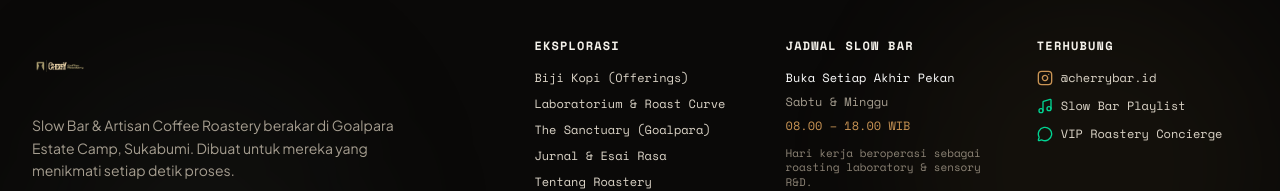
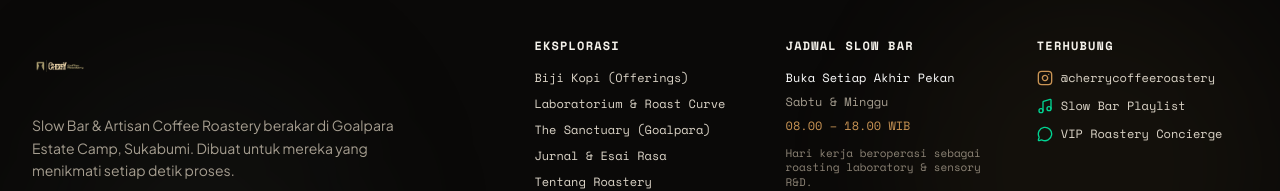
Before and after one commit to hallogroup-hq/cherry-coffee-roastery, a Next.js app: page /about in a window 1280 px wide. Shown: the part 2389-2580 px from the top of the page. Built offline with nearby package versions, Linux system fonts and the light colour scheme.

Commit message:
chore: update official Instagram link to @cherrycoffeeroastery

```diff
--- a/src/app/journal/[slug]/page.tsx
+++ b/src/app/journal/[slug]/page.tsx
@@ -70,7 +70,7 @@
       {/* Article Content / Reading Flow */}
       <article className="prose prose-invert max-w-none space-y-6 text-base sm:text-lg font-sans text-[#DCD5C8] leading-relaxed">
         {paragraphs.map((p, idx) => {
-          // Check if paragraph is an authentic quote from @cherrybar.id
+          // Check if paragraph is an authentic quote from @cherrycoffeeroastery
           if (
             p.includes("Ditengah segala yang serba cepat") ||
             p.includes("Mendinginkan pikiran") ||
@@ -105,12 +105,12 @@
         </Link>
 
         <a
-          href="https://instagram.com/cherrybar.id"
+          href="https://www.instagram.com/cherrycoffeeroastery"
           target="_blank"
           rel="noopener noreferrer"
           className="text-xs font-mono-data text-[#C99454] hover:underline"
         >
-          Ikuti Cerita Lainnya di Instagram @cherrybar.id
+          Ikuti Cerita Lainnya di Instagram @cherrycoffeeroastery
         </a>
       </div>
     </div>
--- a/src/app/page.tsx
+++ b/src/app/page.tsx
@@ -28,7 +28,7 @@
       {/* 1. EDITORIAL ATELIER HERO (Tactile Macro Photography & Optical Loupe) */}
       <EditorialHero />
 
-      {/* 2. THE LITERARY MANIFESTO (@cherrybar.id Slow Living Philosophy) */}
+      {/* 2. THE LITERARY MANIFESTO (@cherrycoffeeroastery Slow Living Philosophy) */}
       <EditorialManifesto />
 
       {/* 3. THE ROASTER'S ARCHIVAL LEDGER (Curated Specialty Coffee Offerings) */}
--- a/src/app/sanctuary/page.tsx
+++ b/src/app/sanctuary/page.tsx
@@ -131,13 +131,13 @@
 
           <div className="flex items-center space-x-4">
             <a
-              href="https://instagram.com/cherrybar.id"
+              href="https://www.instagram.com/cherrycoffeeroastery"
               target="_blank"
               rel="noopener noreferrer"
               className="inline-flex items-center space-x-2 text-xs font-mono-data text-[#C99454] hover:text-white transition-colors"
             >
               <InstagramIcon className="w-4 h-4" />
-              <span>@cherrybar.id</span>
+              <span>@cherrycoffeeroastery</span>
             </a>
 
             <a
--- a/src/components/atelier/EditorialManifesto.tsx
+++ b/src/components/atelier/EditorialManifesto.tsx
@@ -14,7 +14,7 @@
           <span>·</span>
           <span>FILOSOFI MENYEDUH PERLAHAN</span>
           <span>·</span>
-          <span>@CHERRYBAR.ID</span>
+          <span>@CHERRYCOFFEEROASTERY</span>
         </div>
 
         {/* Primary Literary Quote Spread */}
@@ -44,13 +44,13 @@
           <div className="pt-2 flex items-center justify-between text-xs font-mono-data text-[#8C8375]">
             <span>Goalpara Estate Camp, Sukabumi</span>
             <a
-              href="https://instagram.com/cherrybar.id"
+              href="https://www.instagram.com/cherrycoffeeroastery"
               target="_blank"
               rel="noopener noreferrer"
               className="text-[#C99454] hover:text-white flex items-center space-x-1.5 transition-colors"
             >
               <InstagramIcon className="w-3.5 h-3.5" />
-              <span>@cherrybar.id</span>
+              <span>@cherrycoffeeroastery</span>
             </a>
           </div>
         </div>
--- a/src/components/atelier/MountainDispatch.tsx
+++ b/src/components/atelier/MountainDispatch.tsx
@@ -161,13 +161,13 @@
             </a>
 
             <a
-              href="https://instagram.com/cherrybar.id"
+              href="https://www.instagram.com/cherrycoffeeroastery"
               target="_blank"
               rel="noopener noreferrer"
               className="px-5 py-3 border border-white/15 hover:border-white/40 text-[#DCD5C8] font-mono-data text-xs uppercase tracking-wider transition-all flex items-center space-x-2"
             >
               <InstagramIcon className="w-3.5 h-3.5 text-[#C99454]" />
-              <span>Ikuti di @cherrybar.id</span>
+              <span>Ikuti di @cherrycoffeeroastery</span>
             </a>
           </div>
         </div>
--- a/src/components/navigation/Footer.tsx
+++ b/src/components/navigation/Footer.tsx
@@ -94,13 +94,13 @@
             <ul className="space-y-3 text-xs font-mono-data">
               <li>
                 <a
-                  href="https://instagram.com/cherrybar.id"
+                  href="https://www.instagram.com/cherrycoffeeroastery"
                   target="_blank"
                   rel="noopener noreferrer"
                   className="flex items-center space-x-2 text-[#DCD5C8] hover:text-[#C99454] transition-colors group"
                 >
                   <InstagramIcon className="w-4 h-4 text-[#C99454]" />
-                  <span>@cherrybar.id</span>
+                  <span>@cherrycoffeeroastery</span>
                   <ArrowUpRight className="w-3 h-3 opacity-0 group-hover:opacity-100 transition-opacity" />
                 </a>
               </li>
--- a/src/components/navigation/Header.tsx
+++ b/src/components/navigation/Header.tsx
@@ -146,7 +146,7 @@
           </nav>
           <div className="pt-4 border-t border-white/10 flex items-center justify-between text-xs text-[#A69E90] font-mono-data">
             <span>Goalpara Estate Camp, 1,250 MASL</span>
-            <span className="text-[#C99454]">@cherrybar.id</span>
+            <span className="text-[#C99454]">@cherrycoffeeroastery</span>
           </div>
         </div>
       )}
--- a/src/data/journal.ts
+++ b/src/data/journal.ts
@@ -77,7 +77,7 @@
 
 Kudapan tradisional seperti pisang goreng hangat bertabur gula aren dan singkong keju renyah melengkapi keasaman bersih dari single origin Selabintana. Rasa manis alami makanan berpadu dengan body kopi yang lembut, menciptakan kenyamanan yang sulit dijumpai di kedai kopi perkotaan modern.
 
-Terima kasih yang sudah berkunjung dan menikmati akhir pekan bersama di @cherrybar.id. Tempat ini akan selalu ada untukmu ketika dunia terasa terlalu bising.`,
+Terima kasih yang sudah berkunjung dan menikmati akhir pekan bersama di @cherrycoffeeroastery. Tempat ini akan selalu ada untukmu ketika dunia terasa terlalu bising.`,
       en: `Cooling the mind, listening to the gentle murmur of the mountain river while sipping our artisan pour-over. Isn't that the purest way to embrace the weekend?
 
 Behind our cedar slow bar, the mountain stream tumbling over mossy river stones serves as an organic metronome. It accompanies every deliberate drop of manual extraction. Here, notifications fall silent; sirens are replaced by wind rustling ancient pines.
@@ -86,7 +86,7 @@
 
 Traditional delicacies—warm fried plantains dusted with unrefined palm nectar and crispy mountain cassava—dialogue harmoniously with the pristine acidity of Selabintana Full Wash. The balance is quiet, unpretentious, yet profoundly restorative.
 
-Gratitude to all souls who journeyed to share this stillness with us at @cherrybar.id. This sanctuary will always await whenever the world grows too loud.`,
+Gratitude to all souls who journeyed to share this stillness with us at @cherrycoffeeroastery. This sanctuary will always await whenever the world grows too loud.`,
     },
     date: "02 September 2026",
     readTime: "3 min read",
--- a/src/data/translations.ts
+++ b/src/data/translations.ts
@@ -127,7 +127,7 @@
       quote2:
         "Mendinginkan pikiran, mendengarkan suara aliran sungai, sambil meminum kopi racikan kami. Bukankah itu ide yang bagus untuk menikmati akhir pekan?",
       quote3:
-        "Menutup akhir pekan dengan menikmati kopi, makanan tradisional, dinginnya goalpara, dilengkapin lantunan musik yang membuat suasananya terasa sempurna.\n\nTerima kasih yang sudah berkunjung dan menikmati akhir pekan bersama di @cherrybar.id",
+        "Menutup akhir pekan dengan menikmati kopi, makanan tradisional, dinginnya goalpara, dilengkapin lantunan musik yang membuat suasananya terasa sempurna.\n\nTerima kasih yang sudah berkunjung dan menikmati akhir pekan bersama di @cherrycoffeeroastery",
       yearEndTitle: "Perjalanan & Titik Ini",
       yearEndText:
         "Tahun datang dengan banyak hal yang tak terduga. Perjuangan yang tak selalu terlihat, pengorbanan yang sering kali tak sempat terucap.\n\nDan entah bagaimana, kita sampai di titik ini. Berdiri membawa semua bekal—lelah, belajar, dan bertumbuh.\n\nBeri sedikit apresiasi untuk dirimu. Duduk sejenak. Nikmati kopi dan kudapan nikmat yang kami hidangkan, di sini.",
@@ -193,7 +193,7 @@
       slowBarLocation: "Goalpara Estate Camp, Cisarua, Sukabumi, Jawa Barat 43151",
       hours: "Sabtu & Minggu: 08.00 - 18.00 WIB",
       rights: "Hak Cipta Dilindungi. Cherry Coffee Roastery.",
-      instagram: "Ikuti @cherrybar.id",
+      instagram: "Ikuti @cherrycoffeeroastery",
       spotify: "Slow Bar Playlist",
       contactConcierge: "Hubungi Concierge (WhatsApp)",
     },
@@ -232,7 +232,7 @@
       quote2:
         "Cooling the mind, listening to the gentle murmur of the mountain river while sipping our artisan pour-over. Isn't that the purest way to embrace the weekend?",
       quote3:
-        "Concluding the weekend with honest coffee, traditional bites, the crisp chill of Goalpara, harmonized by soothing melodies that make the atmosphere serene.\n\nGratitude to all souls who journeyed to share this stillness with us at @cherrybar.id",
+        "Concluding the weekend with honest coffee, traditional bites, the crisp chill of Goalpara, harmonized by soothing melodies that make the atmosphere serene.\n\nGratitude to all souls who journeyed to share this stillness with us at @cherrycoffeeroastery",
       yearEndTitle: "The Journey & This Still Point",
       yearEndText:
         "Seasons arrive with the unexpected. Quiet struggles rarely witnessed, devotion softly spoken.\n\nYet somehow, we arrive at this very milestone. Carrying every trial, every lesson, and our collective growth.\n\nOffer a measure of grace to yourself. Sit quietly. Partake in the coffee and comforting table we prepare for you here.",
@@ -298,7 +298,7 @@
       slowBarLocation: "Goalpara Estate Camp, Cisarua, Sukabumi, West Java 43151",
       hours: "Saturday & Sunday: 08:00 - 18:00 WIB",
       rights: "All Rights Reserved. Cherry Coffee Roastery.",
-      instagram: "Follow @cherrybar.id",
+      instagram: "Follow @cherrycoffeeroastery",
       spotify: "Slow Bar Playlist",
       contactConcierge: "Contact VIP Concierge (WhatsApp)",
     },
```
